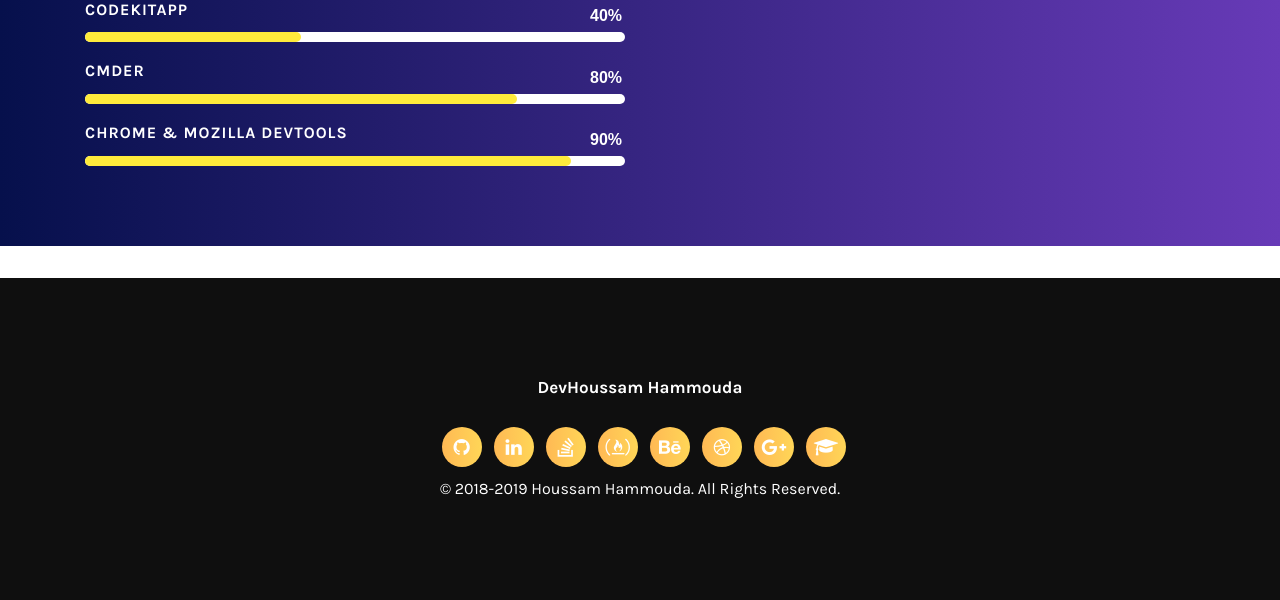
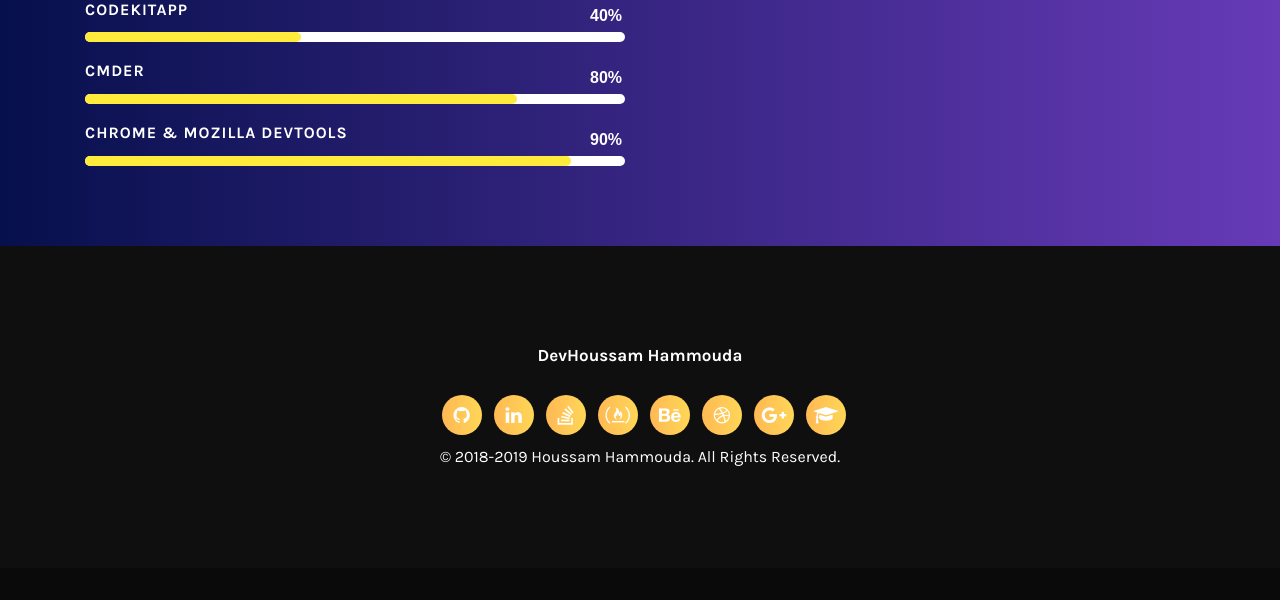
Before and after one commit to om-theme4all/om-theme4all.github.io, a PHP site: page /about.html in a window 1280 px wide. Shown: the part 3635-4235 px from the top of the page. After the commit the page ends 4101 px from the top, so only its background shows below. Run offline with PHP 8.4, Linux system fonts and the light colour scheme.

Commit message:
Update style.css

```diff
--- a/css/style.css
+++ b/css/style.css
@@ -513,6 +513,7 @@ blockquote .small, blockquote footer, blockquote small {
     background: linear-gradient(to right, #06104c, #673AB7)!important;
     color: #fff!important;
     border-radius: 0px!important;
+    margin-bottom: 0px!important;
 }
 h3.subtitle {
     margin-bottom: 45px;
```
